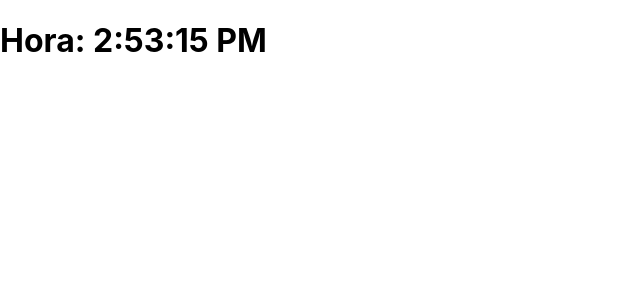
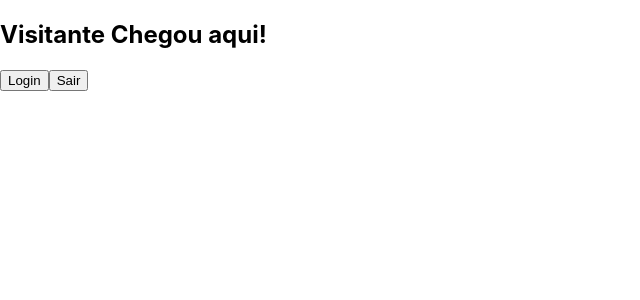
Before and after one commit to DanielBarros854/app_with_react, a React (Create React App) app: page / in a window 1280 px wide. Shown: the top 300 px of the page, without its empty margins (0-640 px from the left). Built offline with nearby package versions, Linux system fonts and the light colour scheme.

Commit message:
feat: create membro

```diff
--- a/src/App.js
+++ b/src/App.js
@@ -1,5 +1,6 @@
 import React, { Component } from "react";
-import CicloDeVida from "./components/CicloDeVida";
+import Membro from "./components/Membro";
+// import CicloDeVida from "./components/CicloDeVida";
 // import Contador from "./components/Contador";
 // import MyProps from "./components/MyProps";
 
@@ -9,7 +10,8 @@ class App extends Component {
       <div>
         { /* <MyProps nome="Rust" genero="Sobrevivencia"/> */}
         { /* <Contador /> */}
-        <CicloDeVida />
+        { /* <CicloDeVida /> */}
+        <Membro nome="Visitante" />
       </div>
     )
   }
--- /dev/null
+++ b/src/components/Membro/index.js
@@ -0,0 +1,34 @@
+import React, { Component } from "react";
+
+
+class Membro extends Component {
+
+  constructor(props) {
+    super(props)
+    this.state = {
+      nome: props.nome,
+    };
+
+    this.login = this.login.bind(this);
+  };
+
+  login(nome) {
+    this.setState({ nome });
+  }
+
+  render() {
+    return (
+      <div>
+        <h2>{this.state.nome} Chegou aqui!</h2>
+        <button onClick={() => this.login("Daniel")}>
+          Login
+        </button>
+        <button onClick={() => this.setState({ nome: "Visitante" })}>
+          Sair
+        </button> { /* Função anonima */}
+      </div>
+    );
+  }
+}
+
+export default Membro
```
